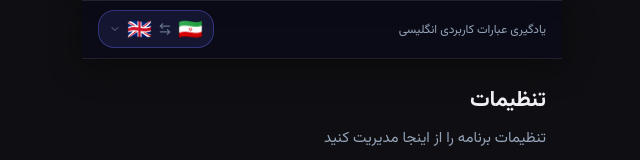
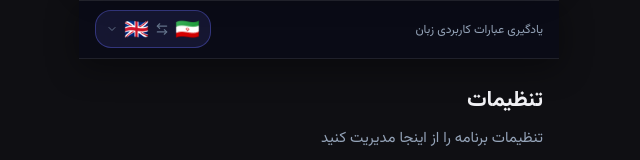
Before and after one commit to RezaDeveloper97/language-webapp, a React (Vite) app: page /learning-language/settings in a window 1280 px wide. Shown: the top 160 px of the page, without its empty margins (487-1127 px from the left). Built offline with nearby package versions, Linux system fonts and the light colour scheme; a web font is replaced by a local one.

Commit message:
Use t() for app description in Header and PairPicker
Replace hardcoded meta.description with t("app.description") so the
text follows the selected UI language.

https://claude.ai/code/session_01DQyHoc5zsmwsYAZtPwXRSk

```diff
--- a/src/features/pairs/components/PairPicker.jsx
+++ b/src/features/pairs/components/PairPicker.jsx
@@ -29,7 +29,7 @@ export function PairPicker({ manifest, activePairId, onSelect, onClose }) {
                   <div className={`${styles.name} ${isActive ? styles.nameActive : ""}`}>
                     {meta.name}
                   </div>
-                  <div className={styles.desc}>{meta.description}</div>
+                  <div className={styles.desc}>{t("app.description")}</div>
                 </div>
 
                 {isActive && (
--- a/src/shared/components/Header.jsx
+++ b/src/shared/components/Header.jsx
@@ -1,10 +1,12 @@
 import { ArrowLeftRight, ChevronDown } from "lucide-react";
+import { useTranslation } from "../hooks/useTranslation.js";
 import styles from "./Header.module.css";
 
 export function Header({ meta, online, onOpenPicker }) {
+  const { t } = useTranslation();
   return (
     <div className={`${styles.header} ${online ? styles.headerOnline : styles.headerOffline}`}>
-      <p className={styles.description}>{meta.description}</p>
+      <p className={styles.description}>{t("app.description")}</p>
 
       <button className={styles.pairButton} onClick={onOpenPicker}>
         <span className={styles.flag}>{meta.sourceLang.flag}</span>
```
